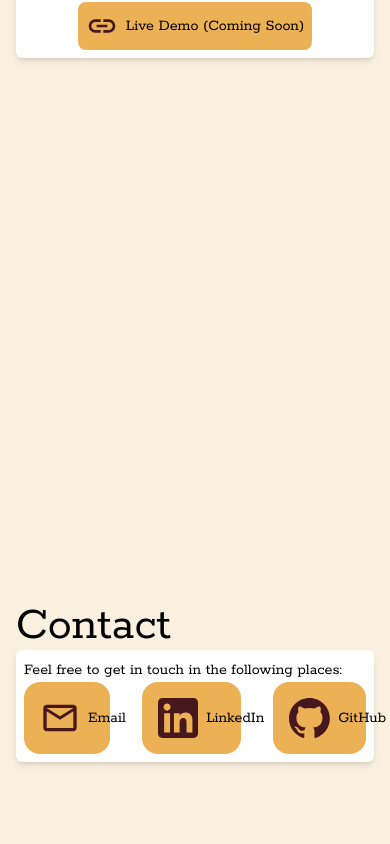
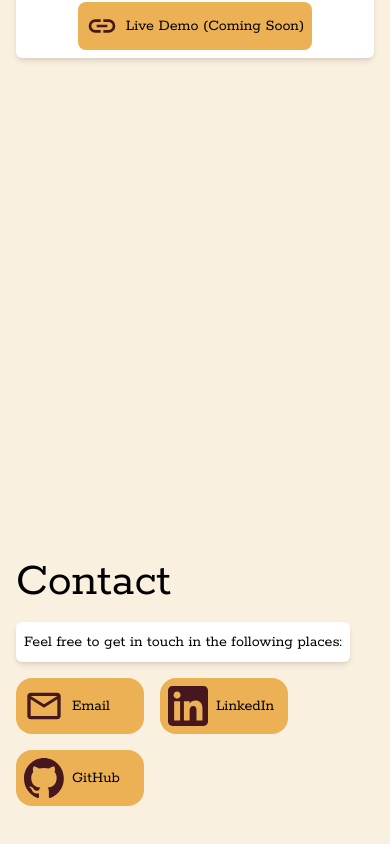
Before and after one commit to EwbiDev/ewbi-portfolio, a React (Vite) app: page / in a window 390 px wide. Shown: the part 2320-3164 px from the top of the page. Built offline with nearby package versions, Linux system fonts and the light colour scheme.

Commit message:
feat: improve layout for small screens

```diff
--- a/src/components/Contact/index.jsx
+++ b/src/components/Contact/index.jsx
@@ -7,13 +7,15 @@ import github from "@assets/logos/github.svg";
 export default function Contact() {
   return (
     <section
-      className="m-4 flex h-screen snap-start flex-col justify-center"
+      className="m-4 flex h-screen snap-start flex-col justify-center gap-4"
       id="Contact"
     >
       <h2 className="text-5xl">Contact</h2>
       <Card>
         <p>Feel free to get in touch in the following places:</p>
-        <ul className="flex gap-8">
+      </Card>
+
+        <ul className="flex flex-wrap gap-4">
           <ContactLink
             img={email}
             text="Email"
@@ -30,21 +32,21 @@ export default function Contact() {
             url="https://www.github.com/EwbiDev"
           />
         </ul>
-      </Card>
+
     </section>
   );
 }
 
 function ContactLink({ img, text, url }) {
   return (
-    <li>
+    <li className="w-fit min-w-32">
       <a
         href={url}
         target="_blank"
-        className="flex cursor-pointer items-center gap-2 rounded-2xl bg-ewbi-gold p-4 transition hover:scale-110"
+        className="flex cursor-pointer items-center gap-2 rounded-2xl bg-ewbi-gold p-2 transition hover:scale-105"
         rel="noreferrer"
       >
-        <img src={img} alt={text} className="h-10 w-14 object-contain" />
+        <img src={img} alt={text} className="h-10 w-10 object-contain" />
         <span>{text}</span>
       </a>
     </li>
```
